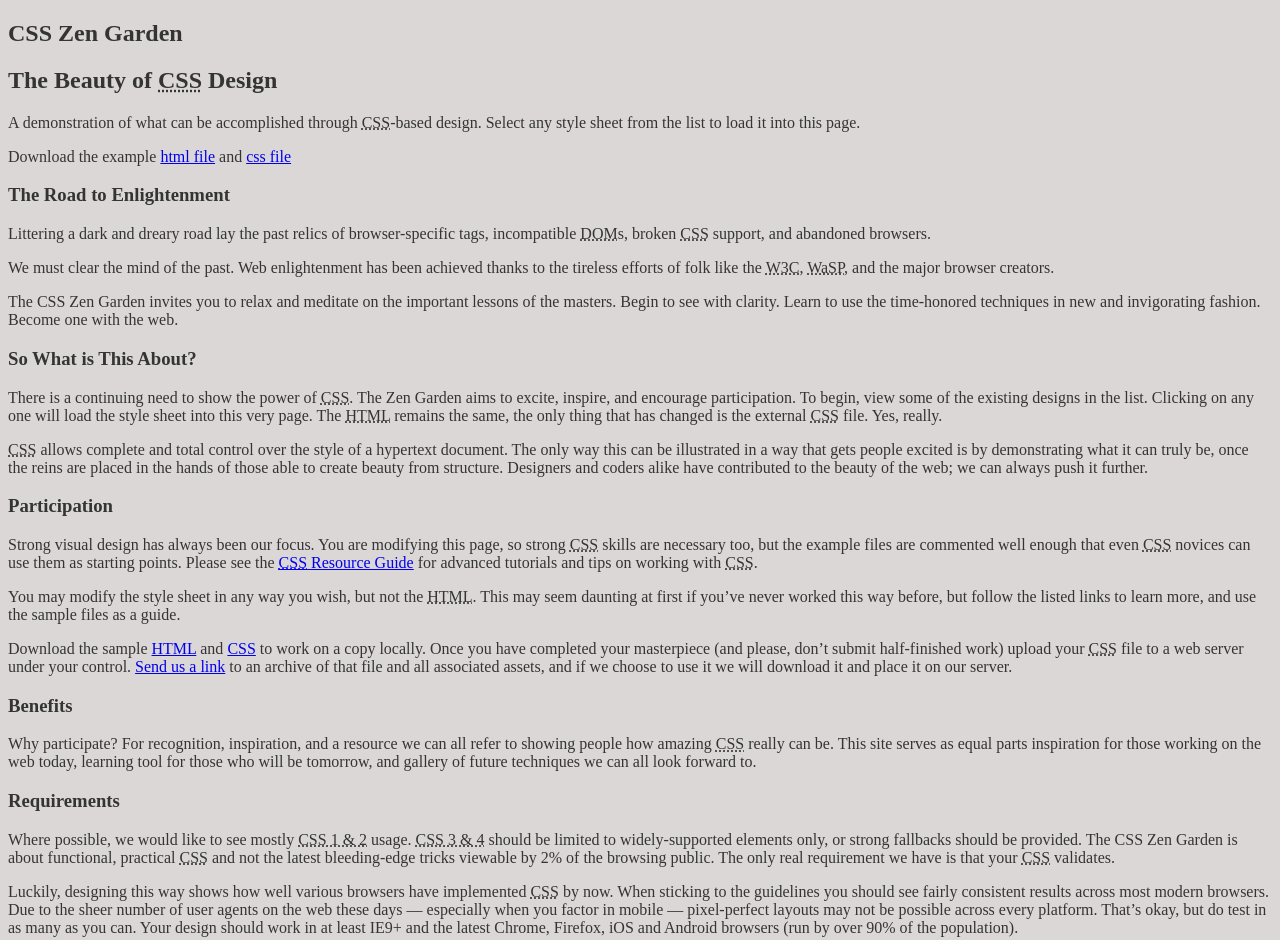
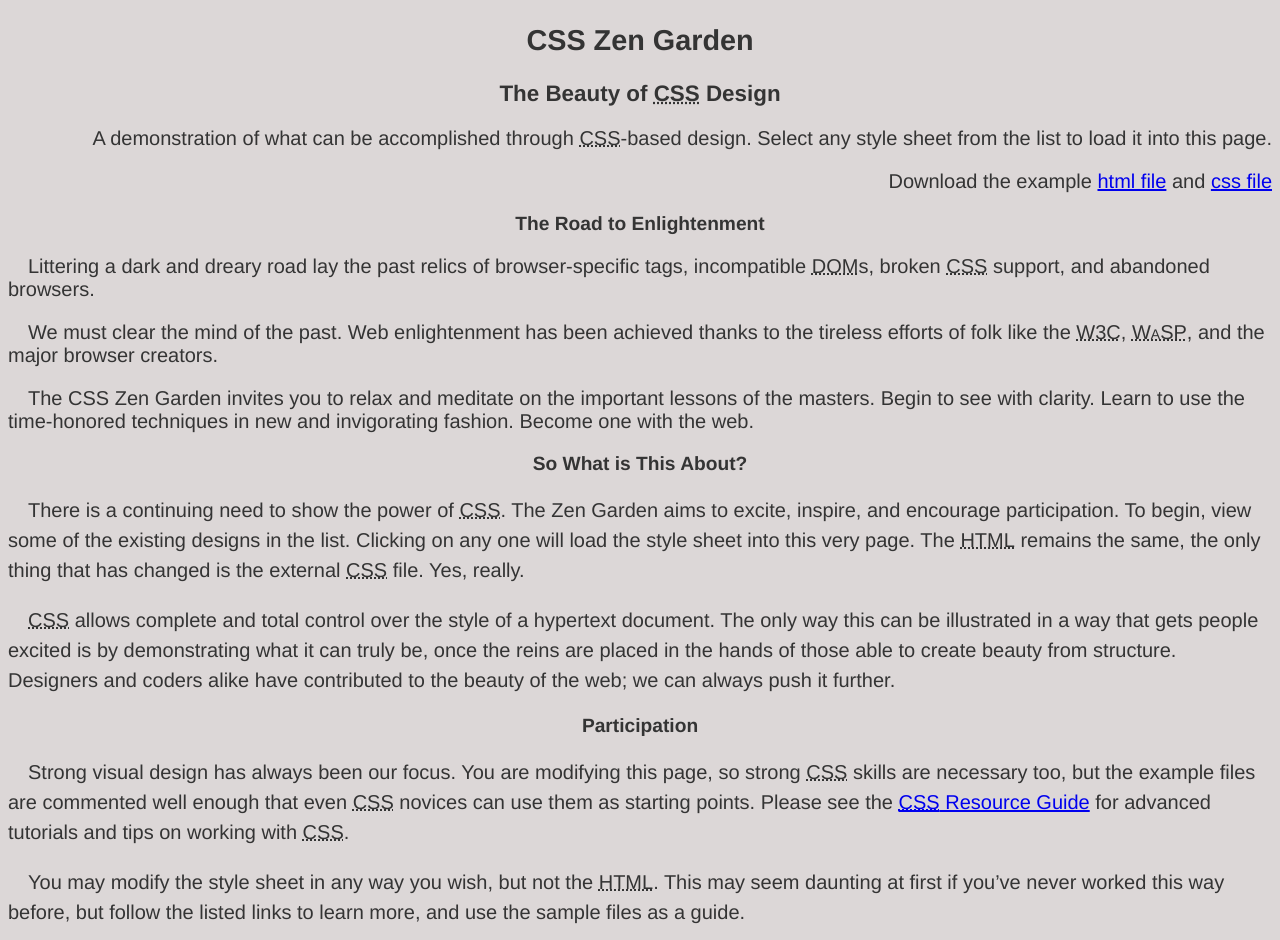
Before and after one commit to fabianeoak-ops/CSS-Zen-Garden, a plain HTML site: page index.html in a window 1280 px wide. Shown: the top 940 px of the page. Drawn offline with Linux system fonts and the light colour scheme.

Commit message:
Update style.css
Atualização da atividade 2 ( Projeto Zen-Garden)

```diff
--- a/style.css
+++ b/style.css
@@ -10,4 +10,24 @@ html,
 body {
     background: #dcd7d7;
     color: #343434;
-    }
+
+    font-size: 20px;
+    font-family: helvetica, sans-serif;
+}
+
+p {
+    text-indent: 1em;
+}
+
+h1, h2, h3 {
+    text-align: center;
+}
+
+h1 {font-size: 1.8rem;}
+h2 {font-size: 1.4rem;}
+h3 {font-size: 1.2rem;}
+
+.summary {text-align: right;}
+.main p {line-height: 1.5;}
+
+abbr {font-variant: small-caps;}
```
